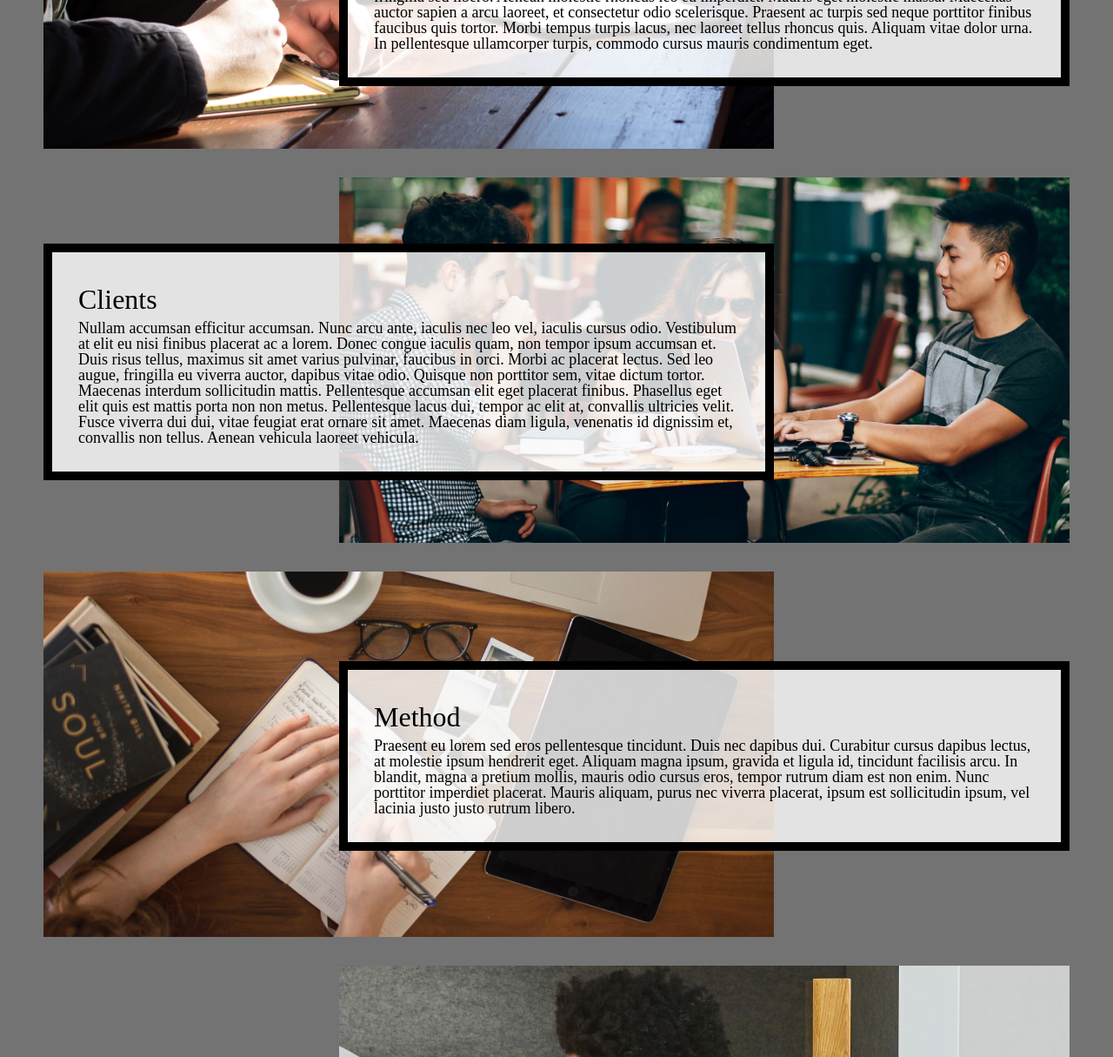
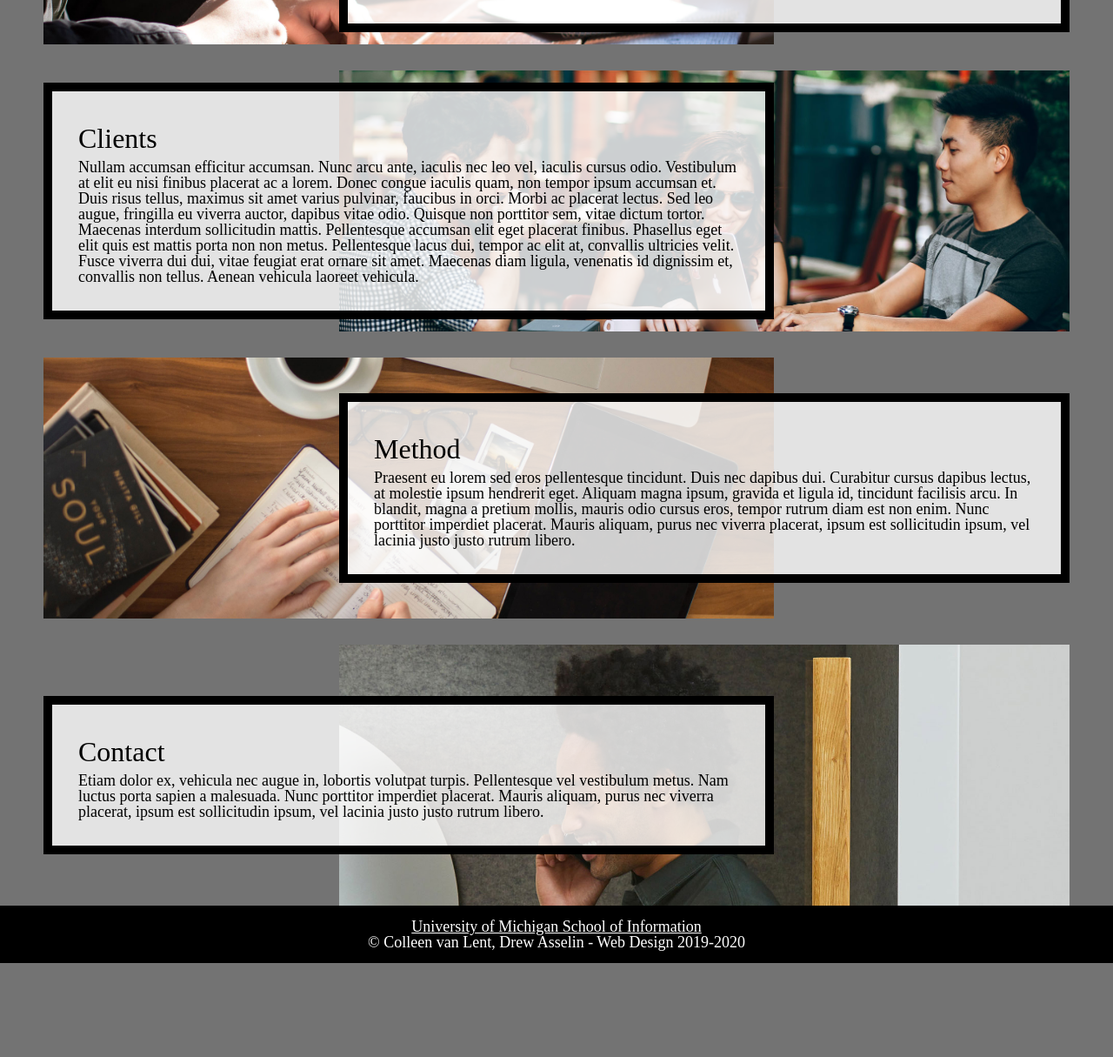
Before and after one commit to rachelttcheng/homework3-2022, a plain HTML site: page index.html in a window 1280 px wide. Shown: the part 745-1960 px from the top of the page at 87% size. After the commit the page ends 1852 px from the top, so only its background shows below. Drawn offline with Linux system fonts and the light colour scheme.

Commit message:
Add files via upload

```diff
--- a/css/style.css
+++ b/css/style.css
@@ -175,7 +175,7 @@ img {
   .container {
     display: grid;
     grid-template-columns: 50px auto 500px auto 50px;
-    grid-template-rows: repeat(300px, 4);
+    grid-template-rows: repeat(4, 300px);
   }
 
   .about, .method, .clients-image, .contact-image {
```
